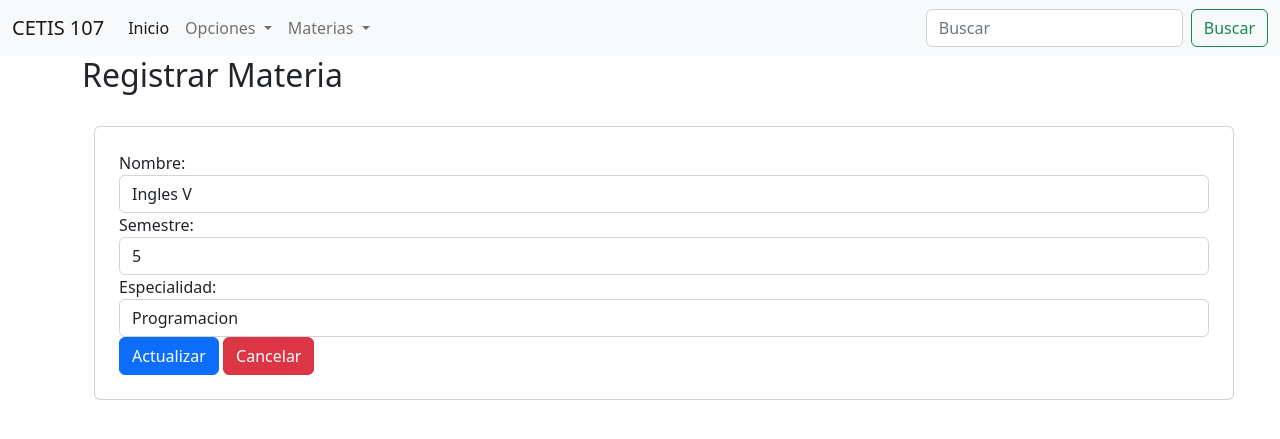
After one commit to Octavioo5/webybasedatos2023, a PHP site: page /editarMaterias.php?id=1 in a window 1280 px wide. The commit adds this page. Shown: the top 439 px of the page. Run offline with PHP 8.4, Linux system fonts and the light colour scheme; data comes from the database, SQL or seed files in the repository.

Commit message:
08/11/2023

```diff
--- a/parcial3/consultarMaterias.php
+++ b/parcial3/consultarMaterias.php
@@ -40,8 +40,8 @@
                                         <td><?php echo $registro["semestre"]; ?></td>
                                         <td><?php echo $registro["especialidad"]; ?></td>
                                         <td>
-                                            <a href="" class="btn btn-xs btn-primary">Editar</a>
-                                            <a href="eliminarMaterias.php?id=<?php echo $registro["id"]?>" class="btn btn-xs btn-danger">Eliminar</a>
+                                            <a href="editarMaterias.php?id=<?php echo $registro["id"];?>" class="btn btn-xs btn-primary">Editar</a>
+                                            <a href="eliminarMaterias.php?id=<?php echo $registro["id"];?>" class="btn btn-xs btn-danger">Eliminar</a>
                                         </td>
                                     </tr>
                                 <?php }?>
--- /dev/null
+++ b/parcial3/editarMaterias.php
@@ -0,0 +1,57 @@
+<!DOCTYPE html>
+<html lang="en">
+<head>
+    <meta charset="UTF-8">
+    <meta name="viewport" content="width=device-width, initial-scale=1.0">
+    <title>Registrar Materias</title>
+    <link rel="stylesheet" href="css/bootstrap.css">
+    <script src="code.jquery.com_jquery-3.7.1.js"></script>
+</head>
+<body>
+    <?php
+        include 'menu.php';
+        include 'conexion2.php';
+        $id = $_GET["id"];
+        $sql = "SELECT  * FROM materias WHERE id=".$id;
+
+        $datos = $conexion->query($sql);
+        $materia = $datos->fetch_assoc();
+    ?>
+
+    <div class="container">
+        <div class="row">
+            <h2>Registrar Materia</h2>
+            <div class="col-12 card m-4 p-4">
+                <form action="actualizarMaterias.php" method="POST">
+                    <input type="hidden" name="id" value="<?php echo $materia["id"]; ?>">
+                    <div class="form-group">
+                        <label for="">Nombre:</label>
+                        <input type="text" name="nombre" value="<?php echo $materia["nombre"]; ?>" class="form-control" placeholder="Teclea tu nombre" required>
+                    </div>
+                    <div class="form-group">
+                        <label for="">Semestre:</label>
+                        <input type="number" name="semestre" value="<?php echo $materia["semestre"]; ?>" class="form-control" placeholder="Teclea tu semestre" required>
+                    </div>
+                    <div class="form-group">
+                        <label for="">Especialidad:</label>
+                        <select name="especialidad" class="form-control" required>
+                            <option value="<?php echo $materia["especialidad"]; ?>"><?php echo $materia["especialidad"]; ?></option>
+                            <option value="">selecciona una especialidad</option>
+                            <option value="PROGRAMACION">PROGRAMACION</option>
+                            <option value="ELECTRONICA">ELECTRONICA</option>
+                            <option value="CONSTRUCCION">CONSTRUCCION</option>
+                            <option value="CONTABILIDAD">CONTABILIDAD</option>
+                            <option value="OFIMATICA">OFIMATICA</option>
+                        </select>
+                        </div>
+                        <input type="submit" value="Actualizar" class="btn btn-primary">
+                        <a href="consultarMaterias.php" class="btn btn-danger">Cancelar</a>
+                    </div>
+                </form>
+            </div>
+        </div>
+    </div>
+
+    <script src="js/bootstrap.bundle.js"></script>
+</body>
+</html>
--- a/parcial3/guardarMaterias.php
+++ b/parcial3/guardarMaterias.php
@@ -6,7 +6,7 @@
         $semestre=$_POST["semestre"];
         $especialidad=$_POST["especialidad"];
 
-        $sql= "INSERT INTO materias(nombre,especialidad,semestre) VALUES ('" .$nombre."',".$semestre.",'".$especialidad. "')";
+        $sql= "INSERT INTO materias(nombre,semestre,especialidad) VALUES ('" .$nombre."',".$semestre.",'".$especialidad. "')";
 
         if($conexion->query($sql) === TRUE){
             header("Location: consultarMaterias.php");
```
Also changed, not shown: parcial3/actualizarMaterias.php (added, +22 -0 lines), parcial3/eliminarMaterias.php (added, +19 -0 lines).
